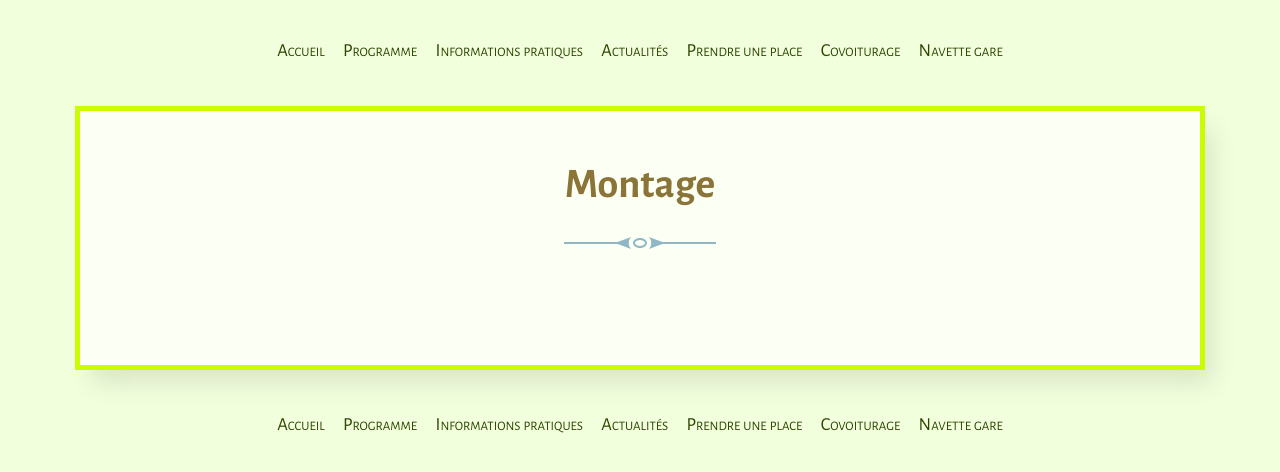
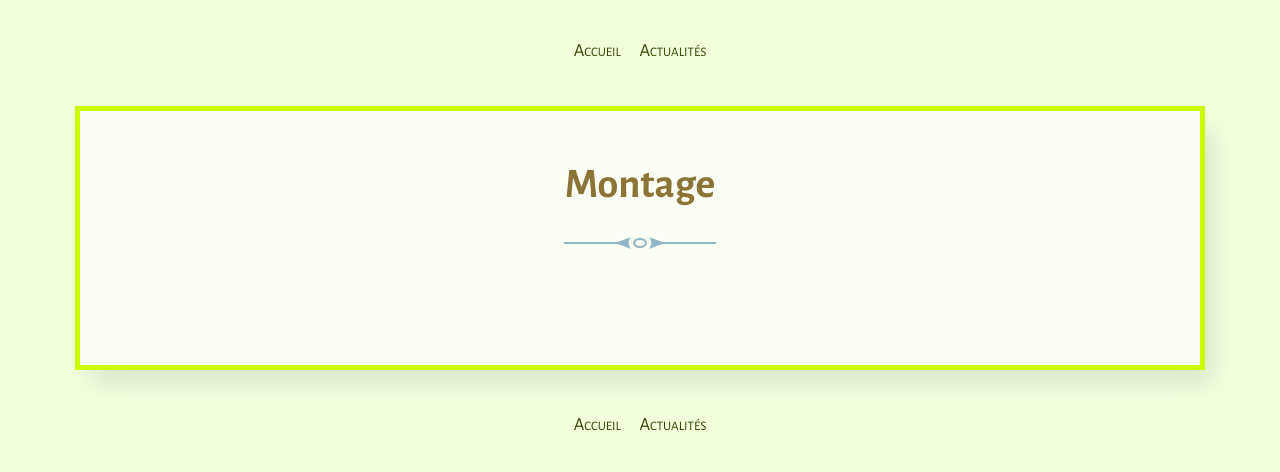
Before and after one commit to Herbes-Folles/Herbes-Folles.github.io, a Jekyll site: the page built from content/montage.md, in a window 1280 px wide. Shown: the top 472 px of the page. Built offline with Jekyll 4.4.1, drawn with Linux system fonts in a browser that asks for light colours.

Commit message:
Remove links from header

```diff
--- a/_data/menu.yml
+++ b/_data/menu.yml
@@ -1,17 +1,2 @@
-- title: Programme
-  url: /content/programme.html
-
-- title: Informations pratiques
-  url: /content/informations_pratiques.html
-
 - title: Actualités
   url: /content/post_list.html
-
-- title: Prendre une place
-  url : https://www.helloasso.com/associations/herbes-folles/evenements/herbes-folles-2
-
-- title : Covoiturage
-  url : https://lite.framacalc.org/afn9117r1e-9vvq
-
-- title : Navette gare
-  url : https://framaforms.org/navette-herbes-folles-2022-1659887610
```
